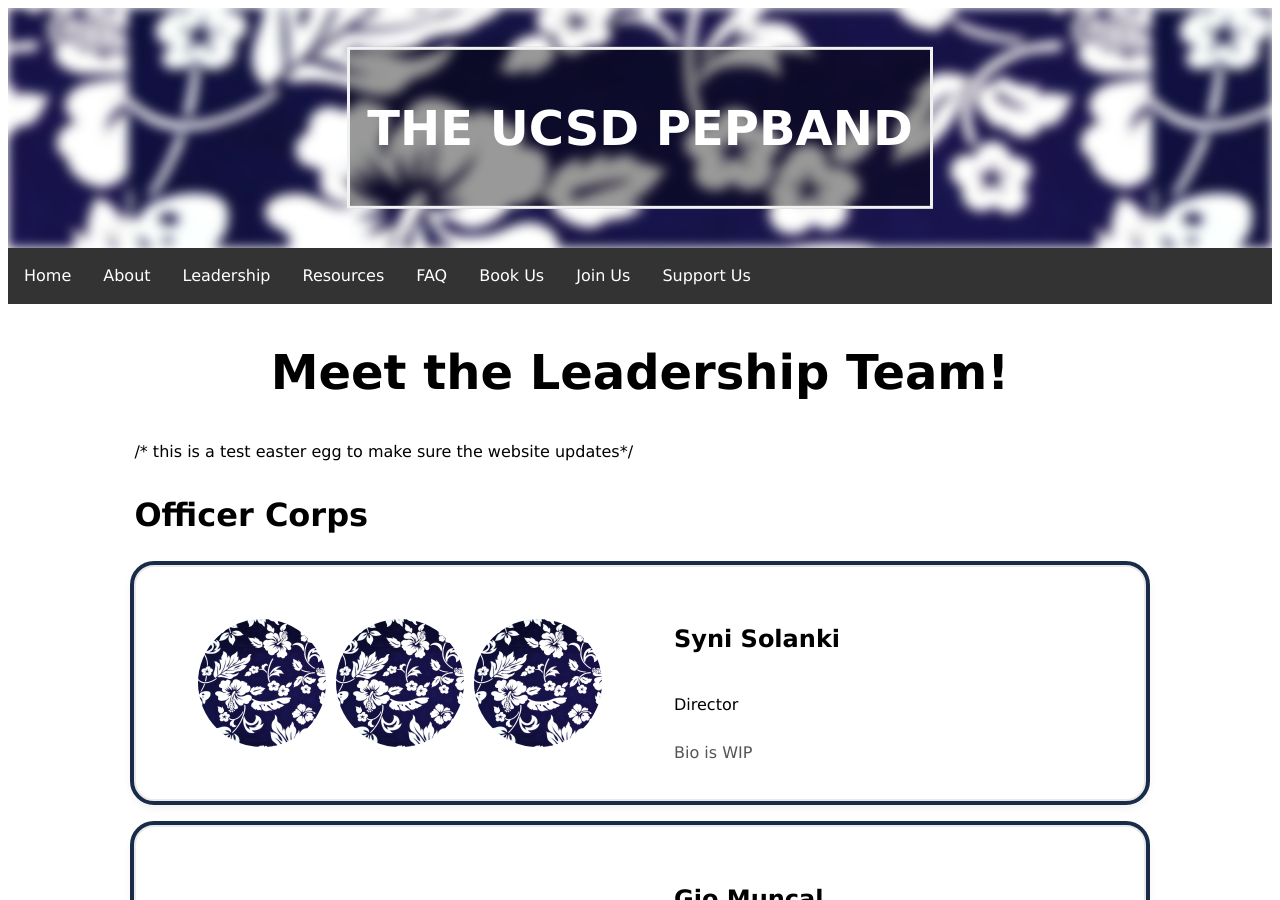
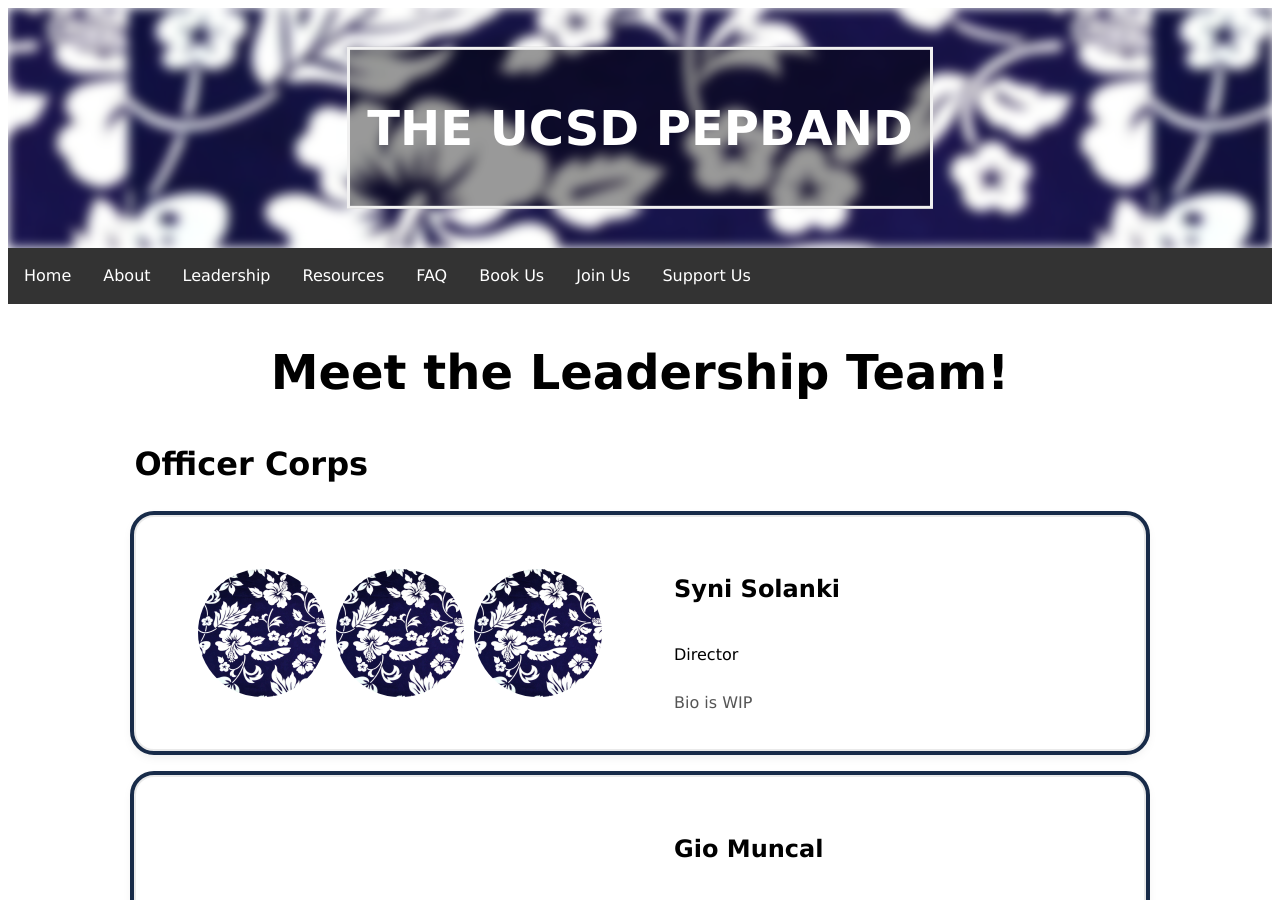
Before and after one commit to The-UCSD-Pepband/The-UCSD-Pepband, a Jekyll site: the page built from leadership.html, in a window 1280 px wide and 900 px high. Built offline with Jekyll 4.4.1, drawn with Linux system fonts in a browser that asks for light colours.

Commit message:
last minute changes pfp

```diff
--- a/leadership.html
+++ b/leadership.html
@@ -8,7 +8,7 @@
         Meet the Leadership Team!
     </h1>
 </div>
-/* this is a test easter egg to make sure the website updates*/
+
 <div class="twocolumn">
     <div class="col">
         <h2 style="font-size:2rem">Officer Corps</h2>
@@ -196,7 +196,7 @@
             <div class="picture-line">
                 <img src="images\Isa 1.jpg" alt="Profile Photo" class="imgcircle">
                 <img src="images\Isa 2.jpg" alt="Profile Photo" class="imgcircle">
-                <img src="../images/hawaiianprint.jpg" alt="Profile Photo" class="imgcircle">
+                <img src="images\Isa 3.jpg" alt="Profile Photo" class="imgcircle">
             </div>
 
             <div class="content-container">
@@ -294,8 +294,8 @@
         <div class="leaderbio">
             <div class="picture-line">
                 <img src="images\Eli1.jpg" alt="Profile Photo" class="imgcircle">
-                <img src="../images/hawaiianprint.jpg" alt="Profile Photo" class="imgcircle">
-                <img src="../images/hawaiianprint.jpg" alt="Profile Photo" class="imgcircle">
+                <img src="images\Eli 2.jpg" alt="Profile Photo" class="imgcircle">
+                <img src="images\Eli 3.jpg" alt="Profile Photo" class="imgcircle">
             </div>
 
             <div class="content-container">
```
Also changed, not shown: images/Eli 2.jpg (added), images/Eli 3.jpg (added), images/Isa 3.jpg (added).
